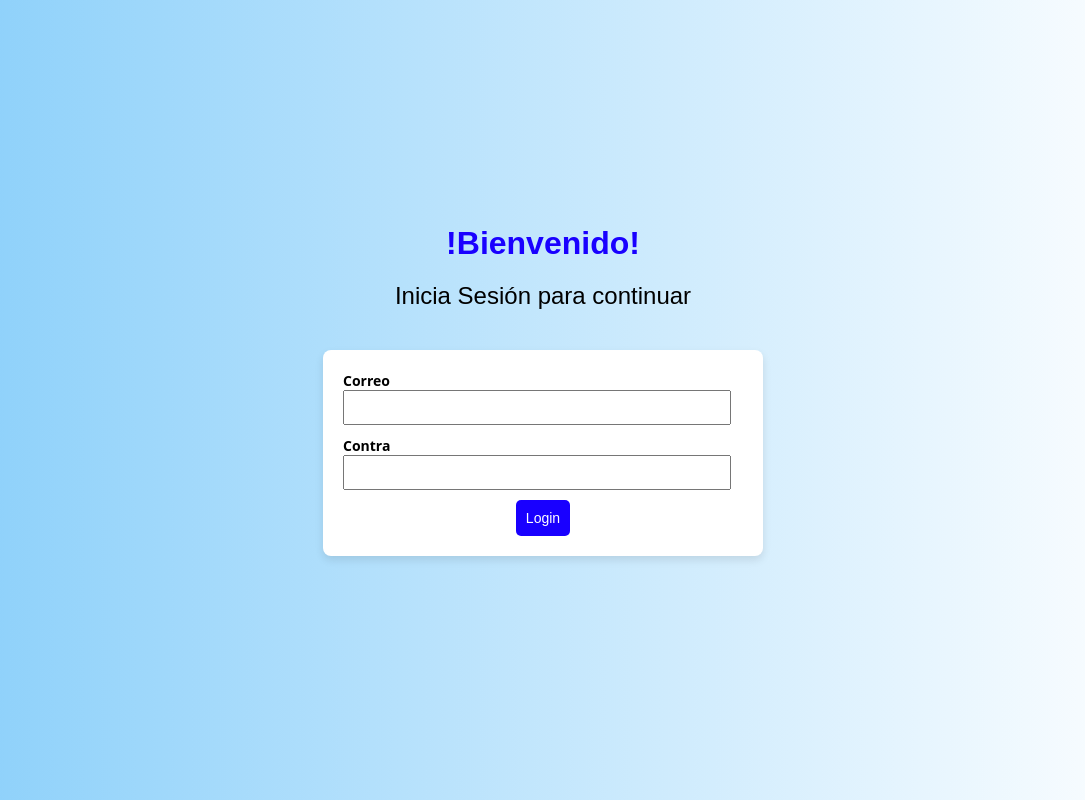
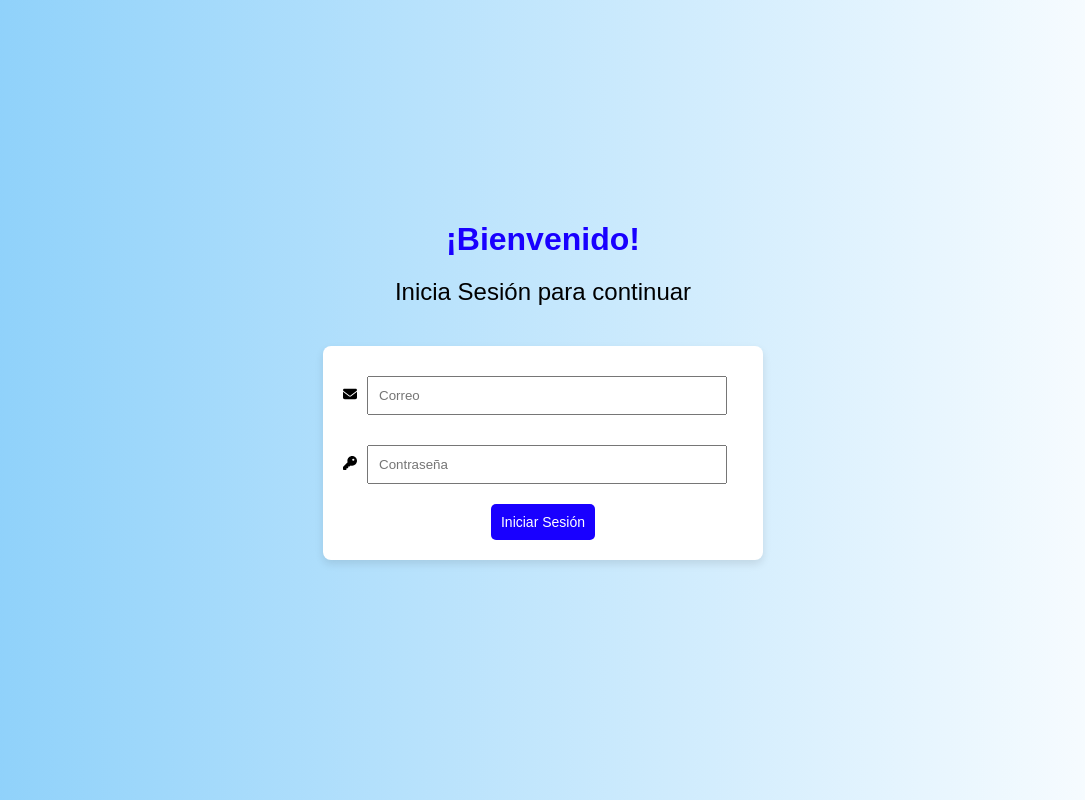
Before and after one commit to Ortega02/auth-firebase, a React (Create React App) app: page / in a window 1280 px wide. Shown: the whole page, without its empty margins (97-1182 px from the left). Built offline with nearby package versions, Linux system fonts and the light colour scheme; no server answers.

Commit message:
navbar y footer

```diff
--- a/src/App.js
+++ b/src/App.js
@@ -3,6 +3,8 @@ import {getAuth, onAuthStateChanged} from 'firebase/auth';
 
 import Home from './screens/Home';
 import Login from './screens/Login';
+
+
 //importando credenciales de firebase
 import firebaseApp from './firebase/credenciales';
 
--- /dev/null
+++ b/src/components/Footer.js
@@ -0,0 +1,12 @@
+import React from 'react';
+import '../styles/Layouts.css';
+
+const Footer = () => {
+  return (
+    <footer className="footer">
+      <div className="footer-text">2023 - UNIVERSIDAD DON BOSCO</div>
+    </footer>
+  );
+};
+
+export default Footer;
--- /dev/null
+++ b/src/components/Navbar.js
@@ -0,0 +1,58 @@
+import React, { useState } from 'react';
+import { getAuth, signOut } from "firebase/auth";
+import firebaseApp from "../firebase/credenciales";
+import Sidebar from "react-sidebar";
+import { FontAwesomeIcon } from "@fortawesome/react-fontawesome";
+import { faBars } from "@fortawesome/free-solid-svg-icons";
+import '../styles/Layouts.css';
+
+const auth = getAuth(firebaseApp);
+
+const NavBar = () => {
+  const [sidebarOpen, setSidebarOpen] = useState(false);
+
+  const onSetSidebarOpen = (open) => {
+    setSidebarOpen(open);
+  };
+
+  return (
+    <div>
+      <nav className="navbar">
+        <div className="navbar-left">SISTEMA DE MONITOREO</div>
+        <button className="sidebar-button" onClick={() => onSetSidebarOpen(true)}>
+          <FontAwesomeIcon icon={faBars} />
+        </button>
+      </nav>
+      <Sidebar
+        sidebar={
+          <div className="sidebar">
+            <h2>Menú</h2>
+            <ul>
+              <li>Gráficas diarias</li>
+              <li>Gráficas mensuales</li>
+              <li>Reportes diarios</li>
+              <li>Reportes mensuales</li>
+              <li>Agregar usuario</li>
+              <li>
+                <button onClick={() => signOut(auth)}>Cerrar sesión</button>
+              </li>
+            </ul>
+          </div>
+        }
+        open={sidebarOpen}
+        onSetOpen={onSetSidebarOpen}
+        pullRight={true}
+        styles={{ sidebar: { background: "white", width: "250px" } }}
+      >
+        {/* Botón de cierre del Sidebar */}
+        <div style={{ display: "flex", justifyContent: "flex-end", padding: "10px"}}>
+          <button onClick={() => onSetSidebarOpen(false)}>
+            <FontAwesomeIcon icon={faBars} />
+          </button>
+        </div>
+      </Sidebar>
+    </div>
+  );
+};
+
+export default NavBar;
--- a/src/screens/Home.js
+++ b/src/screens/Home.js
@@ -1,51 +1,14 @@
 import React, { useState } from "react";
-import Sidebar from "react-sidebar";
-import { getAuth, signOut } from "firebase/auth";
-import firebaseApp from "../firebase/credenciales";
-import { FontAwesomeIcon } from "@fortawesome/react-fontawesome";
-import { faBars } from "@fortawesome/free-solid-svg-icons";
-
-const auth = getAuth(firebaseApp);
-
+import NavBar from '../components/Navbar.js';
+import Footer from '../components/Footer.js';
 function Home() {
 
-  const [sidebarOpen, setSidebarOpen] = useState(false);
-
-  const onSetSidebarOpen = (open) => {
-    setSidebarOpen(open);
-  };
 
   return (
     <div>
+      <NavBar />
       <div>Home</div>
-
-      <Sidebar
-        sidebar={
-          <div>
-            <h2>Menú</h2>
-            <ul>
-              <li>Gráficas diarias</li>
-              <li>Gráficas mensuales</li>
-              <li>Reportes diarios</li>
-              <li>Reportes mensuales</li>
-              <li>Agregar usuario</li>
-              <li>
-                <button onClick={() => signOut(auth)}>Cerrar sesión</button>
-              </li>
-            </ul>
-          </div>
-        }
-        open={sidebarOpen}
-        onSetOpen={onSetSidebarOpen}
-        pullRight={true} // Agrega esta línea para desplegar la barra lateral a la derecha
-        styles={{ sidebar: { background: "white", width: "250px" } }}
-      >
-        <div style={{ display: "flex", justifyContent: "flex-end" }}>
-          <button onClick={() => onSetSidebarOpen(true)}>
-            <FontAwesomeIcon icon={faBars} />
-          </button>
-        </div>
-      </Sidebar>
+      <Footer />
     </div>
   );
 }
--- a/src/screens/Login.js
+++ b/src/screens/Login.js
@@ -1,37 +1,50 @@
 import React, { useState } from 'react';
 import { getAuth, signInWithEmailAndPassword } from 'firebase/auth';
 import firebaseApp from '../firebase/credenciales';
+import { FontAwesomeIcon } from '@fortawesome/react-fontawesome';
+import { faEnvelope, faKey } from '@fortawesome/free-solid-svg-icons';
 import '../styles/Login.css';
 
-// Manejo de credenciales
 const auth = getAuth(firebaseApp);
 
 function Login() {
   const [isLogin, setIsLogin] = useState(false);
+  const [error, setError] = useState(null);
 
-  // Manejo de evento de inicio de sesión
-  function submitHandler(event) {
+  const submitHandler = async (event) => {
     event.preventDefault();
     setIsLogin(true);
 
-    // Almacenando valores
     const correo = event.target.correo.value;
     const contra = event.target.contra.value;
 
-    signInWithEmailAndPassword(auth, correo, contra);
-  }
+    try {
+      await signInWithEmailAndPassword(auth, correo, contra);
+    } catch (error) {
+      setError('Correo o contraseña incorrectos. Por favor, inténtalo de nuevo.');
+    }
+  };
 
   return (
     <div className="login-container">
-      <div className="login-title">!Bienvenido!</div>
+      <div className="login-title">¡Bienvenido!</div>
       <div className="login-subtitle">Inicia Sesión para continuar</div>
       <form onSubmit={submitHandler} className="login-form">
-        <label htmlFor="email">Correo</label>
-        <input type="email" id="correo" />
-        <label htmlFor="password">Contra</label>
-        <input type="password" id="contra" />
+        <div className="input-container">
+          <label htmlFor="correo">
+            <FontAwesomeIcon icon={faEnvelope} />
+          </label>
+          <input type="email" id="correo" placeholder="Correo" />
+        </div>
+        <div className="input-container">
+          <label htmlFor="contra">
+            <FontAwesomeIcon icon={faKey} />
+          </label>
+          <input type="password" id="contra" placeholder="Contraseña" />
+        </div>
+        {error && <div className="error-message">{error}</div>}
         <div className="button-container">
-          <button type="submit">Login</button>
+          <button type="submit">Iniciar Sesión</button>
         </div>
       </form>
     </div>
--- /dev/null
+++ b/src/styles/Layouts.css
@@ -0,0 +1,73 @@
+/* Estilos generales */
+body {
+  margin: 0;
+  padding: 0;
+  font-family: Arial, sans-serif;
+  display: flex;
+  flex-direction: column;
+  min-height: 100vh;
+}
+
+/* Estilos del NavBar */
+.navbar {
+  background-color: #3498db;
+  color: #fff;
+  padding: 10px;
+  text-align: left;
+  position: fixed;
+  width: 100%;
+  top: 0;
+  z-index: 2;
+  display: flex;
+  justify-content: space-between; /* Alinea los elementos al inicio y al final */
+  align-items: center; /* Centra verticalmente los elementos */
+}
+
+
+.navbar-left {
+  font-size: 1.5em;
+}
+
+/* Estilos del contenido */
+.content-container {
+  padding: 20px;
+  flex: 1;
+}
+
+/* Estilos del Footer */
+.footer {
+  background-color: #3498db;
+  color: #fff;
+  padding: 10px;
+  text-align: center;
+  position: fixed;
+  width: 100%;
+  bottom: 0;
+}
+
+.footer-text {
+  font-size: 1.2em;
+}
+
+/* Estilos del Sidebar */
+.react-sidebar {
+  z-index: 1;
+}
+
+.sidebar {
+  background: white;
+  width: 250px;
+  height: 100vh; /* Establece la altura al 100% del viewport */
+  transition: left 0.3s ease; /* Agrega una transición para suavizar la animación */
+  z-index: 1;
+}
+
+/* Estilos del botón de activación del Sidebar */
+.sidebar-button {
+  background-color: yellow;
+  color: #3498db;
+  border: none;
+  cursor: pointer;
+  margin-top: 5px;
+  margin-right: 35px;
+}
--- a/src/styles/Login.css
+++ b/src/styles/Login.css
@@ -42,11 +42,17 @@
 
 /* Añade una nueva regla para los inputs */
 input {
-  width: calc(100% - 32px); /* Ancho ajustado */
+  margin-left: 10px;
+  width: calc(100% - 64px); /* Ancho ajustado */
   padding: 8px;
-  margin-bottom: 10px;
+  margin-top: 10px;
+  margin-bottom: 20px;
+  padding: 10px;
 }
-
+.error-message {
+  color: red;
+  margin-bottom: 15px;
+}
 .login-title {
   font-family: 'Montserrat', sans-serif;
   font-size: 32px; /* Tamaño aumentado */
```
